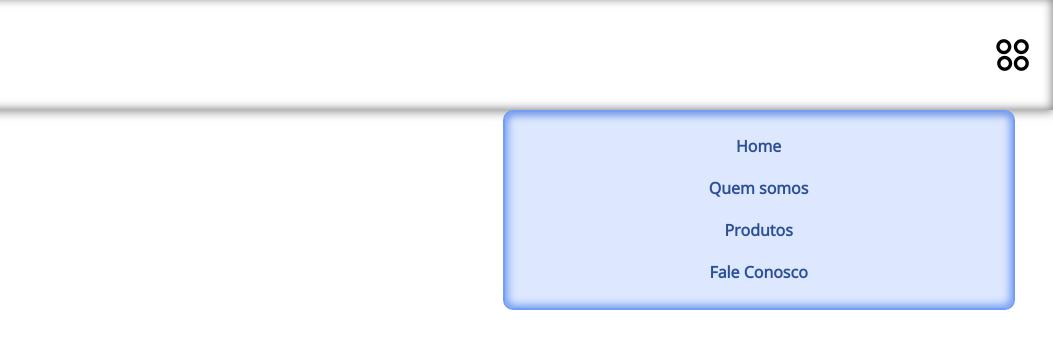
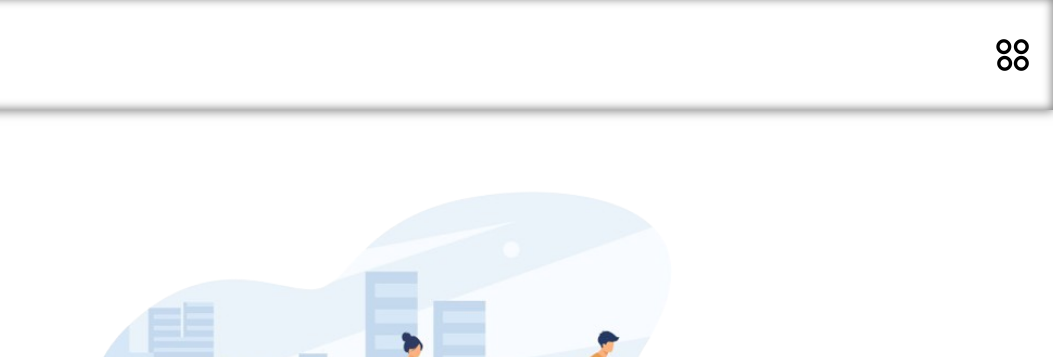
Before and after one commit to macielaraujo/site_usarBike, a plain HTML site: page index.html in a window 1280 px wide. Shown: the top 357 px of the page, 227-1280 px from the left. Drawn offline with nearby package versions, Linux system fonts and the light colour scheme.

Commit message:
ajuste do menu
ajustando inicialização com o menu oculto

```diff
--- a/css/styleIndex.css
+++ b/css/styleIndex.css
@@ -72,12 +72,12 @@ header h1{
 }
 
 nav{
-    width: 40vw;
-    display: flex;
-    right: 10px;
+    width: 80vw;
+    display: none;
+    right: 10%;
     height: 200px;
     position: relative;
-    right: -57%;
+    right: -10%;
     background-color: #90b2f74e;
     border-radius: 10px;
     border: 2px solid var(--azulFraco);
```
